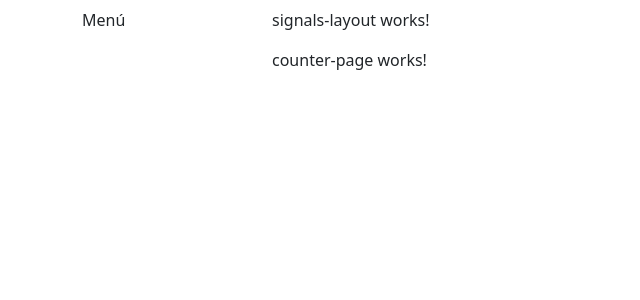
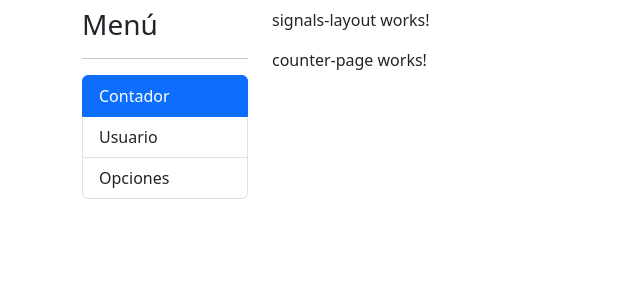
Before and after one commit to Angular-Course-Sergio/directiveSignalsApp, an Angular app: page /signals/counter in a window 1280 px wide. Shown: the top 300 px of the page, without its empty margins (0-640 px from the left). Built offline with nearby package versions, Linux system fonts and the light colour scheme.

Commit message:
Menú lateral

```diff
--- /dev/null
+++ b/src/app/signals/components/side-menu/side-menu.component.css
@@ -0,0 +1,3 @@
+li {
+  cursor: pointer;
+}
--- /dev/null
+++ b/src/app/signals/components/side-menu/side-menu.component.html
@@ -0,0 +1,10 @@
+<ul class="list-group">
+  <li
+    *ngFor="let item of menuItems"
+    [routerLink]="[item.route]"
+    routerLinkActive="active"
+    class="list-group-item"
+  >
+    {{ item.title }}
+  </li>
+</ul>
--- /dev/null
+++ b/src/app/signals/components/side-menu/side-menu.component.ts
@@ -0,0 +1,15 @@
+import { Component } from '@angular/core';
+import { MenuItem } from '../../interfaces';
+
+@Component({
+  selector: 'side-menu',
+  templateUrl: './side-menu.component.html',
+  styleUrl: './side-menu.component.css',
+})
+export class SideMenuComponent {
+  public menuItems: MenuItem[] = [
+    { title: 'Contador', route: 'counter' },
+    { title: 'Usuario', route: 'user-info' },
+    { title: 'Opciones', route: 'properties' },
+  ];
+}
--- /dev/null
+++ b/src/app/signals/interfaces/index.ts
@@ -0,0 +1 @@
+export { MenuItem } from './menu-item.interface';
--- /dev/null
+++ b/src/app/signals/interfaces/menu-item.interface.ts
@@ -0,0 +1,4 @@
+export interface MenuItem {
+  title: string;
+  route: string;
+}
--- a/src/app/signals/layout/signals-layout/signals-layout.component.html
+++ b/src/app/signals/layout/signals-layout/signals-layout.component.html
@@ -1,5 +1,9 @@
 <div class="row mt-2">
-  <div class="col-2">Menú</div>
+  <div class="col-2">
+    <h3>Menú</h3>
+    <hr />
+    <side-menu />
+  </div>
 
   <div class="col-10">
     <p>signals-layout works!</p>
--- a/src/app/signals/signals.module.ts
+++ b/src/app/signals/signals.module.ts
@@ -6,13 +6,15 @@
 import { CounterPageComponent } from './pages/counter-page/counter-page.component';
 import { UserInfoPageComponent } from './pages/user-info-page/user-info-page.component';
 import { PropertiesPageComponent } from './pages/properties-page/properties-page.component';
+import { SideMenuComponent } from './components/side-menu/side-menu.component';
 
 @NgModule({
   declarations: [
     SignalsLayoutComponent,
     CounterPageComponent,
     UserInfoPageComponent,
-    PropertiesPageComponent
+    PropertiesPageComponent,
+    SideMenuComponent
   ],
   imports: [CommonModule, SignalsRoutingModule],
 })
```
